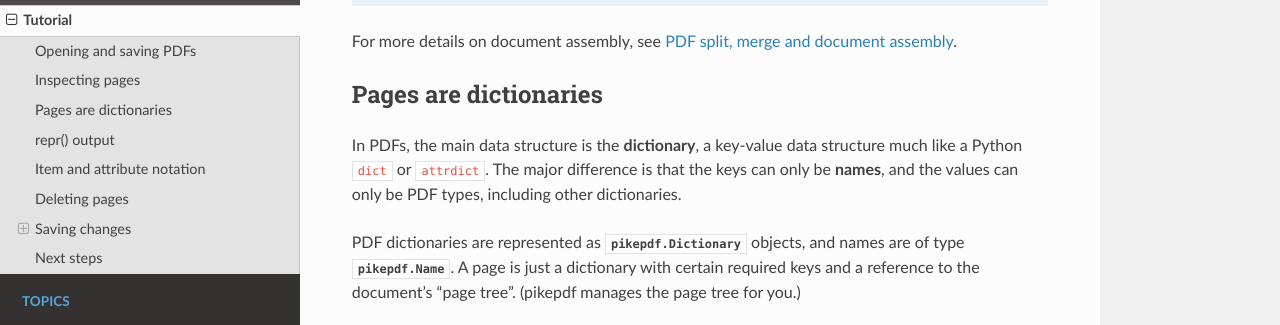
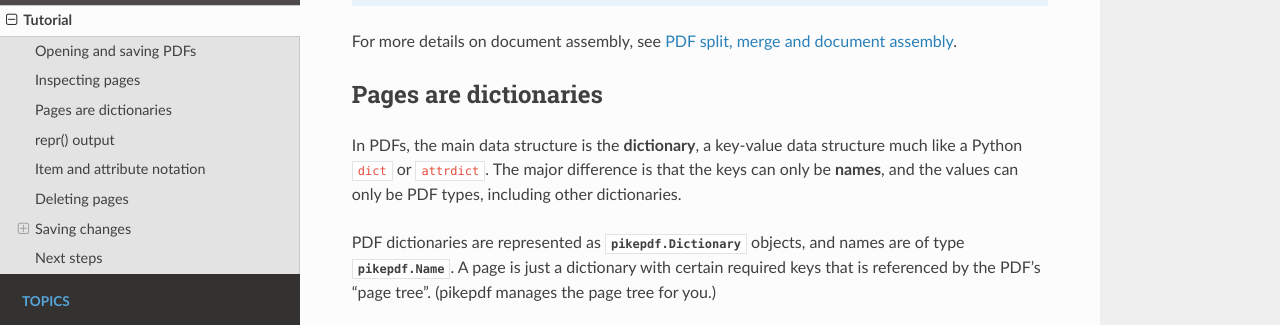
Before and after one commit to pikepdf/pikepdf, a Sphinx documentation site: the page built from docs/tutorial.rst, in a window 1280 px wide and 900 px high, scrolled down 1806 px, cut to the strip 0-325 px from the top of the window. Built offline with Sphinx 7.4.7 and the Read the Docs theme 2.0.0, drawn with Linux system fonts in a browser that asks for light colours; pages that are not in the unit, such as notebooks, are missing from menus; the version number could not be read and is left out.

Commit message:
docs: tweak a few of the corrections

```diff
--- a/docs/topics/streams.rst
+++ b/docs/topics/streams.rst
@@ -14,7 +14,7 @@ Most of the interesting content in a PDF (images and content streams) are
 inside stream objects.
 
 Because the PDF specification unfortunately defines several terms that involve the
-word stream, let's attempt to clarify:
+word *stream*, let's attempt to clarify:
 
 .. figure:: /images/28fish.jpg
   :figwidth: 30%
--- a/docs/tutorial.rst
+++ b/docs/tutorial.rst
@@ -101,7 +101,7 @@ other dictionaries.
 
 PDF dictionaries are represented as :class:`pikepdf.Dictionary` objects, and names
 are of type :class:`pikepdf.Name`. A page is just a dictionary with certain
-required keys and a reference to the document's "page tree". (pikepdf manages
+required keys that is referenced by the PDF's "page tree". (pikepdf manages
 the page tree for you.)
 
 .. ipython::
```
Also changed, not shown: docs/topics/pages.rst (+8 -2 lines).
